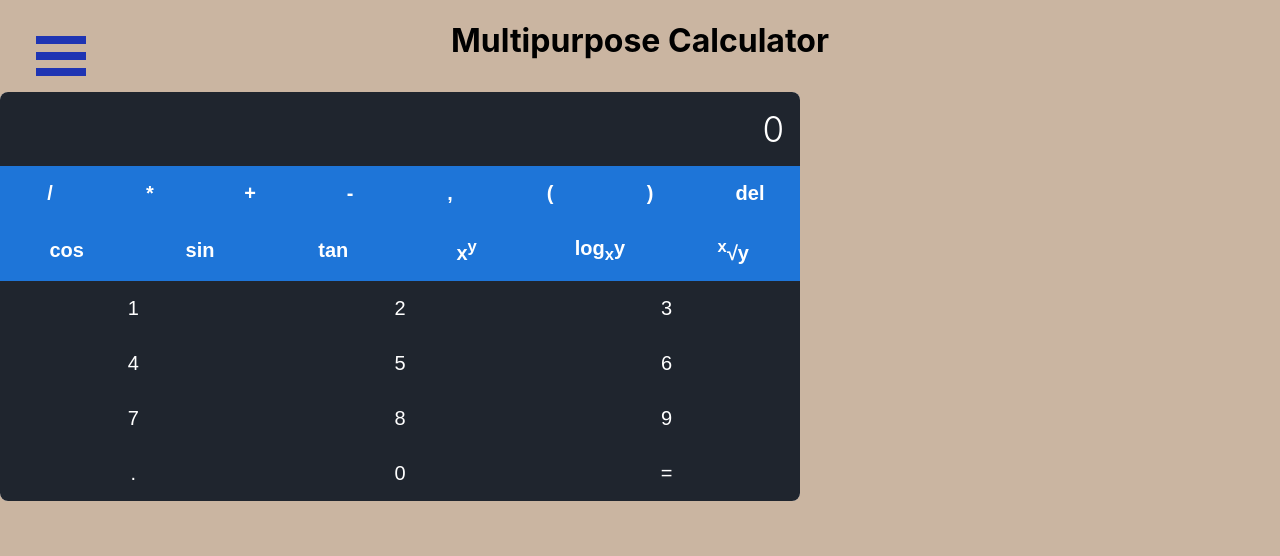
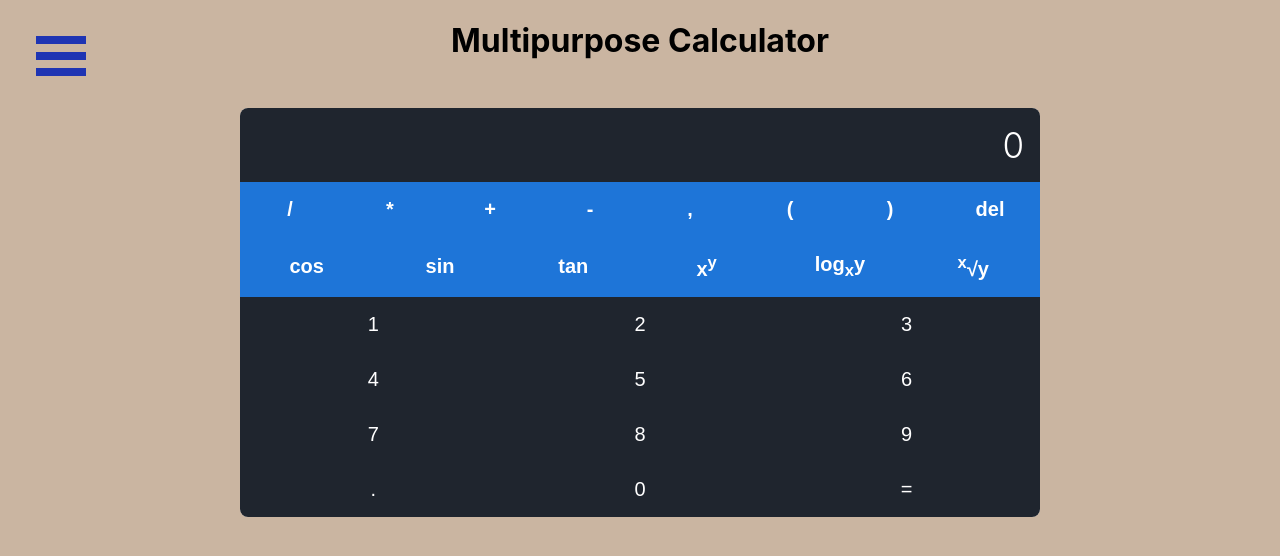
Before and after one commit to F1TR4t/SWE632_Calculator, a React (Create React App) app: page /Scientific in a window 1280 px wide. Shown: the top 556 px of the page. Built offline with nearby package versions, Linux system fonts and the light colour scheme.

Commit message:
Changed "App" to "App1" on Line 68
This centers the calculator.

```diff
--- a/src/Components/Calculators/Scientific.js
+++ b/src/Components/Calculators/Scientific.js
@@ -65,7 +65,7 @@ const Scientific = () => {
 
 
     return (
-        <div className="App">
+        <div className="App1">
             <div className="sci_calculator">
                 <div className="display">
                     {result ? <span>({result})</span> : ''}&nbsp;
```
